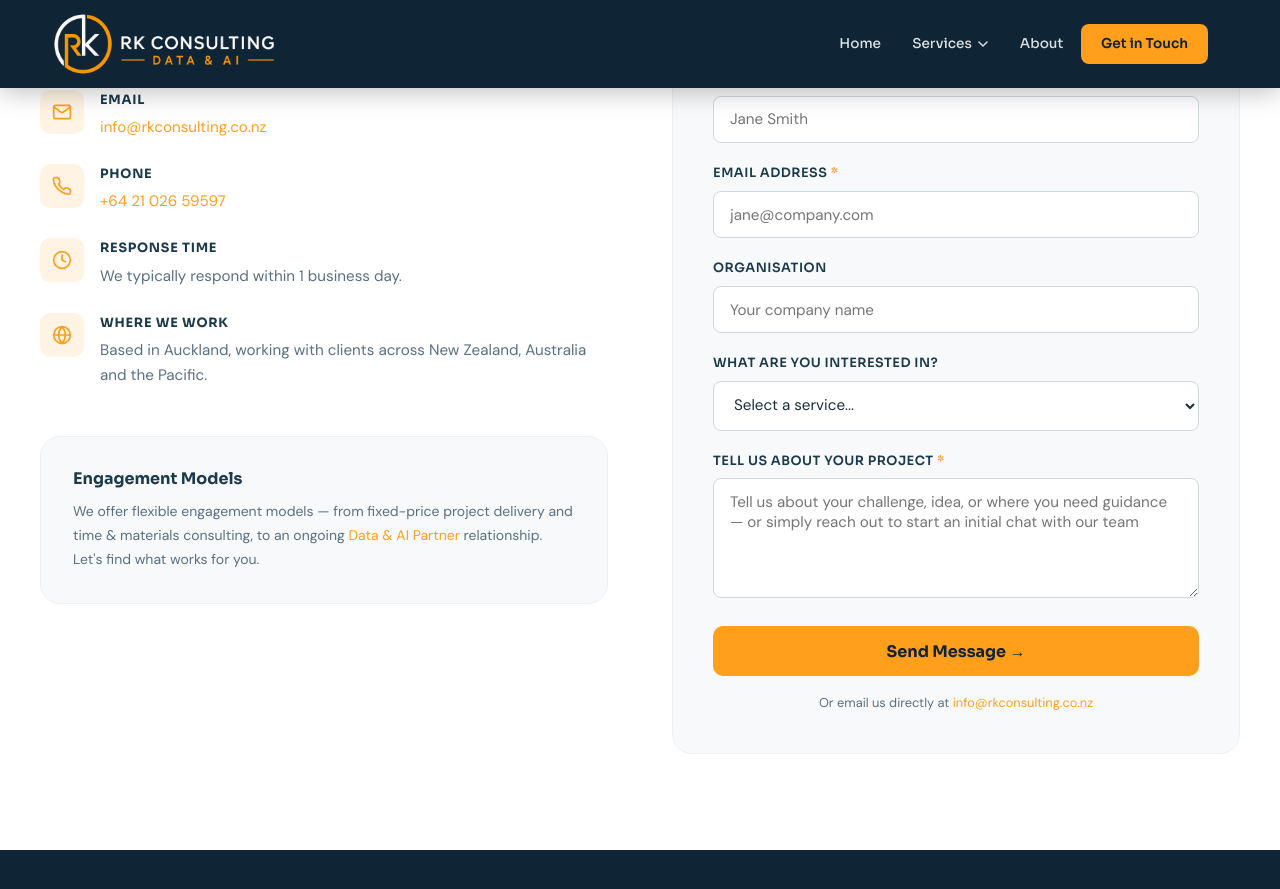
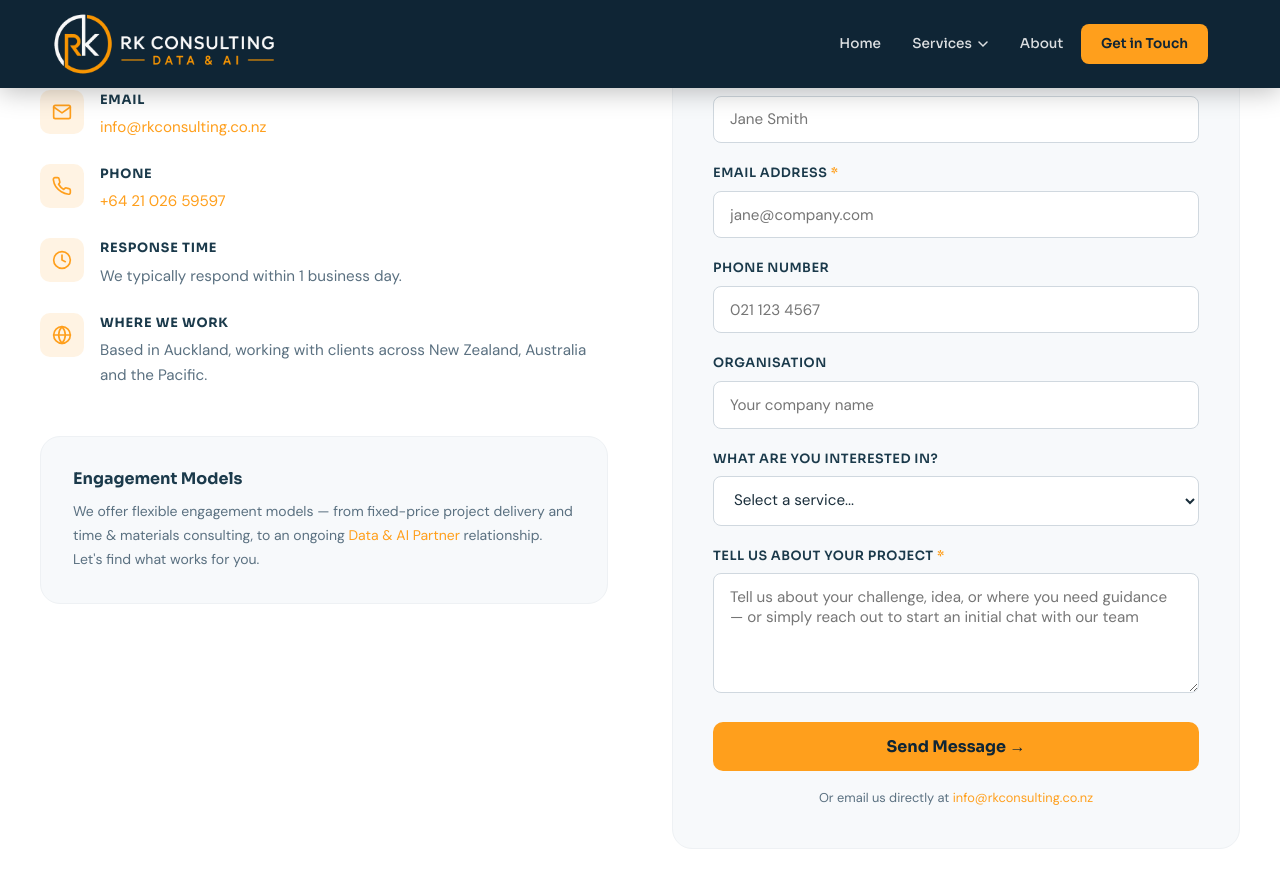
Before and after one commit to rkconsultingnz/rkconsultingnz.github.io, a Jekyll site: the page built from contact.html, in a window 1280 px wide and 900 px high, scrolled down 590 px. Shown: the top 889 px of the window. Built offline with Jekyll 4.4.1, drawn with Linux system fonts in a browser that asks for light colours.

Commit message:
Contact form: add optional phone number field
Privacy page updated to list phone number among the details collected.

Co-Authored-By: Claude Opus 5.5 <noreply@anthropic.com>
Claude-Session: https://claude.ai/code/session_016rPhsbE8KTFDMdVmhpC3P9

```diff
--- a/contact.html
+++ b/contact.html
@@ -102,6 +102,10 @@ breadcrumb: Contact
             <input type="email" id="email" name="email" placeholder="jane@company.com" required>
           </div>
           <div class="form-group">
+            <label for="phone">Phone Number</label>
+            <input type="tel" id="phone" name="phone" placeholder="021 123 4567" autocomplete="tel">
+          </div>
+          <div class="form-group">
             <label for="organisation">Organisation</label>
             <input type="text" id="organisation" name="organisation" placeholder="Your company name">
           </div>
--- a/privacy.html
+++ b/privacy.html
@@ -22,7 +22,7 @@ breadcrumb: Privacy Policy
       <p>RK Consulting Limited ("RK Consulting", "we", "us") is a New Zealand company based in Auckland (NZBN 9429049253061). We respect your privacy and handle personal information in line with the <a href="https://www.privacy.org.nz/privacy-act-2020/" rel="noopener" target="_blank">Privacy Act 2020</a>. This policy explains what we collect through www.rkconsulting.co.nz and what we do with it.</p>
 
       <h2>What we collect</h2>
-      <p>When you use our contact form, we collect your name, email address, organisation (optional), the service you're interested in (optional) and your message. When you email or call us directly, we receive the details you choose to share.</p>
+      <p>When you use our contact form, we collect your name, email address, phone number (optional), organisation (optional), the service you're interested in (optional) and your message. When you email or call us directly, we receive the details you choose to share.</p>
 
       <h2>How we use it</h2>
       <ul>
```
Also changed, not shown: other parts of contact.html (+1 -1 lines), other parts of privacy.html (+1 -1 lines).
